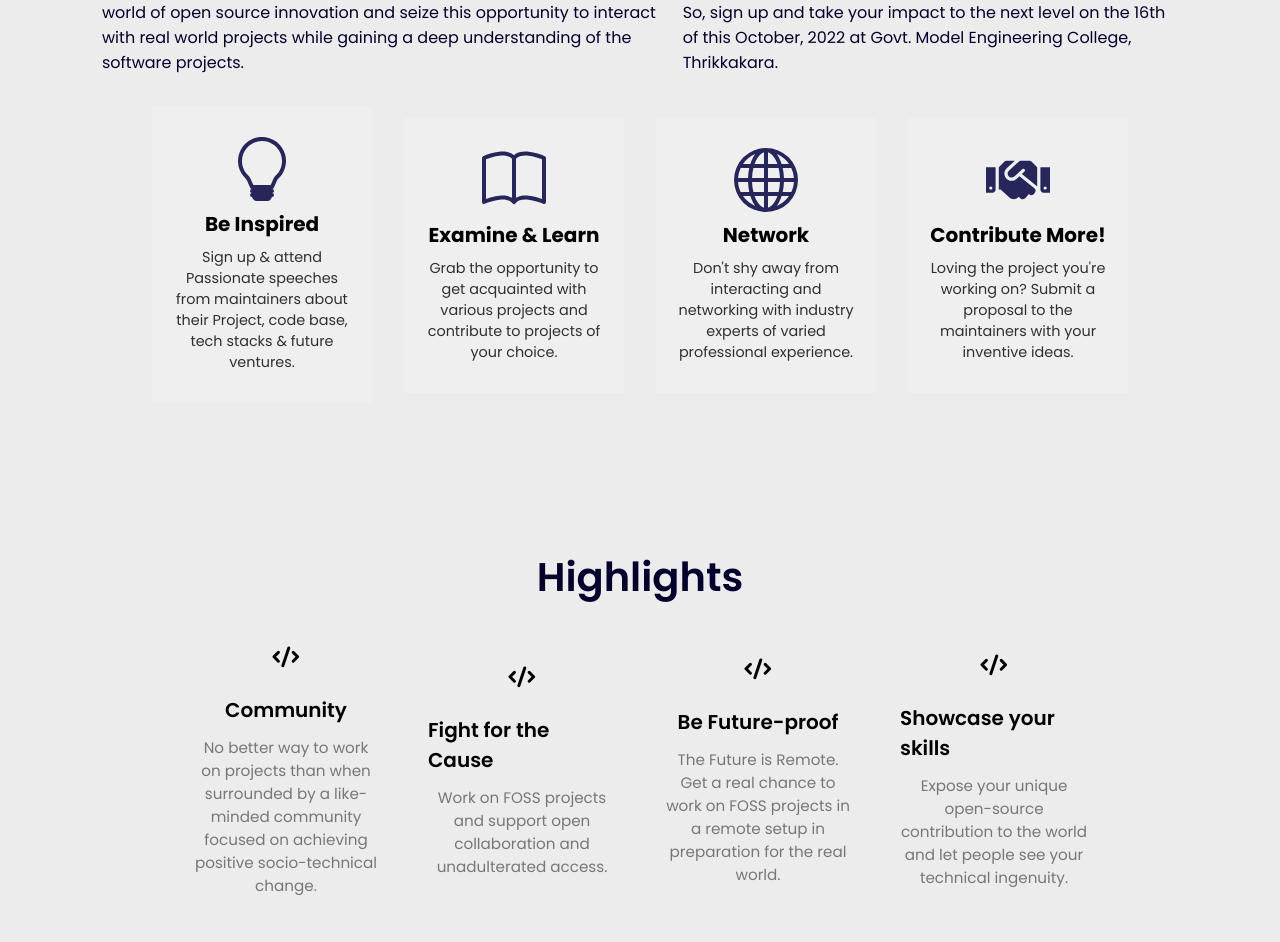
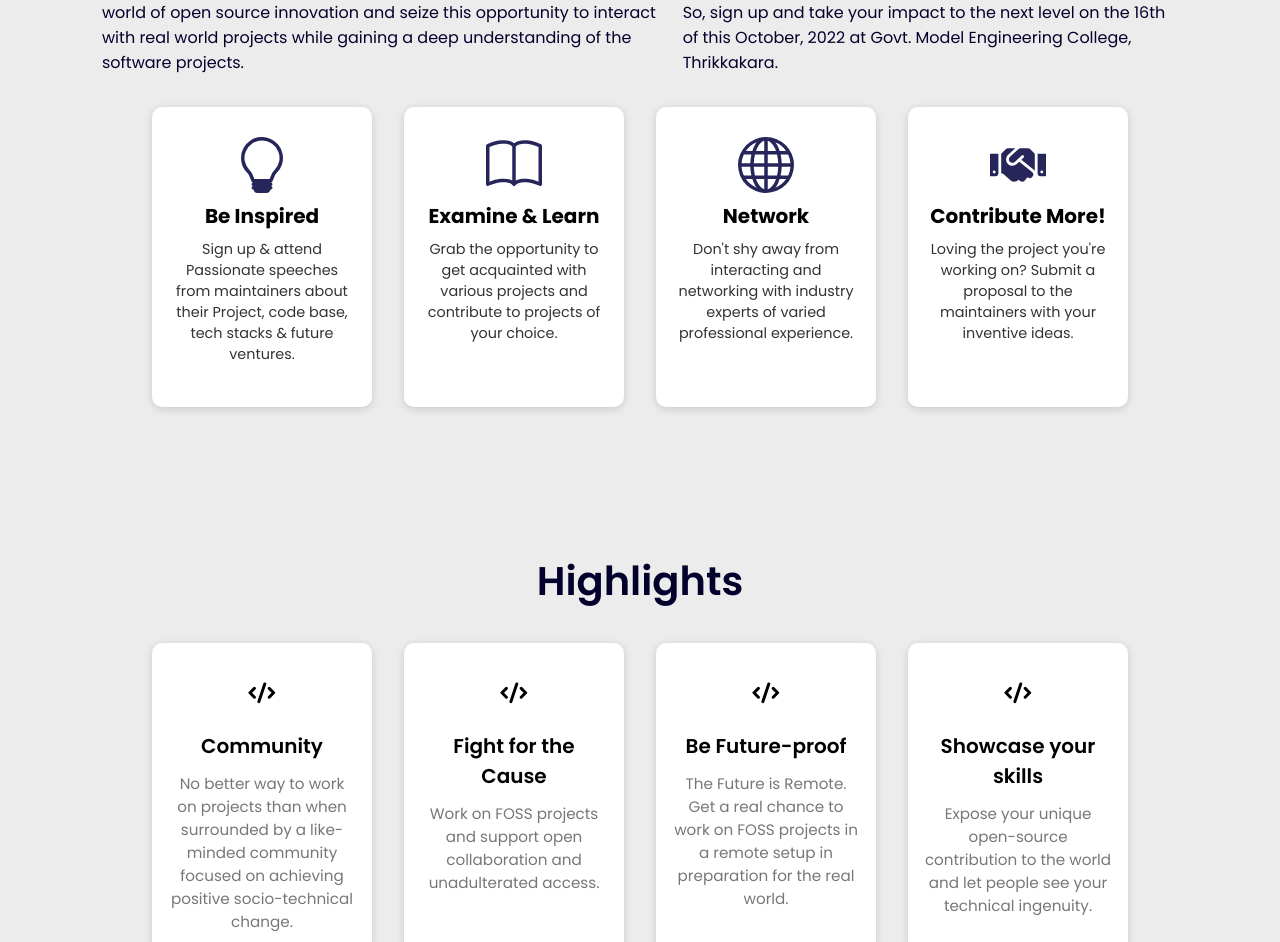
Before and after one commit to Excel2022Web/devsprint, a React (Create React App) app: page / in a window 1280 px wide. Shown: the part 1010-1952 px from the top of the page. Built offline with nearby package versions, Linux system fonts and the light colour scheme.

Commit message:
Style changes

```diff
--- a/src/components/About/About.css
+++ b/src/components/About/About.css
@@ -1,6 +1,5 @@
 .about {
   padding: 3.5rem 2rem;
-  min-height: 75vh;
   display: flex;
   flex-direction: column;
   align-items: flex-start;
--- a/src/components/About/AboutCard/AboutCard.css
+++ b/src/components/About/AboutCard/AboutCard.css
@@ -1,13 +1,16 @@
 .aboutCard {
 
   width: 220px;
+  min-height: 300px;
   padding: 30px 20px;
   display: flex;
   flex-direction: column;
   gap: 0.5rem;
-  background-color: #efefef;
+  background-color: #fff;
   cursor: pointer;
   transition: all 0.3s ease;
+  border-radius: 10px;
+  box-shadow: 0px 2px 9px rgb(0 0 0 / 15%);
 }
 .aboutCard:hover {
   background: #27265b;
@@ -16,7 +19,7 @@
 }
 
 .aboutcard_icon {
-  font-size: 4rem;
+  font-size: 3.5rem;
   color: #27265b;
   transition: all 0.3s ease;
   display: flex;
--- a/src/components/Highlights/Highlights.css
+++ b/src/components/Highlights/Highlights.css
@@ -1,9 +1,9 @@
 .highlights {
-    min-height: 75vh;
     display: flex;
     flex-direction: column;
     align-items: center;
     padding: 3.5rem 2rem;
+    gap: 2rem;
 }
 
 .highlights-heading {
@@ -38,7 +38,7 @@
     display: flex;
     align-items: center;
     justify-content: center;
-    gap: 1rem;
+    gap: 2rem;
     flex-wrap: wrap;
 }
 
--- a/src/components/Highlights/HighlightsCard/HighlightsCard.css
+++ b/src/components/Highlights/HighlightsCard/HighlightsCard.css
@@ -1,10 +1,14 @@
 .highlightsCard {
     width: 220px;
+    min-height: 310px;
     padding: 1rem;
     display: flex;
     flex-direction: column;
     align-items: center;
-    justify-content: center;
+    justify-content: flex-start;
+    background-color: #fff;
+    border-radius: 10px;
+    box-shadow: 0px 2px 9px rgb(0 0 0 / 15%);
 }
 
 .highlightsCard-icon {
@@ -23,6 +27,7 @@
     font-weight: 600;
     color: #000;
     padding-bottom: 0.7rem;
+    text-align: center;
 }
 
 .highlightsCard-desc {
--- a/src/components/Partners/Partners.css
+++ b/src/components/Partners/Partners.css
@@ -15,6 +15,12 @@
   font-weight: 600;
   color: var(--primary-color);
   font-family: var(--primary-font);
+}
+
+@media only screen and (max-width: 576px) {
+  .section_title {
+    font-size: 2rem;
+  }
 }
 
 .partner_card_container {
@@ -70,10 +76,3 @@
   font-size: 0.8rem;
   font-weight: 500;
 }
-
-
-@media only screen and (max-width: 600) {
-  .section_title {
-    font-size: 1.85rem;
-  }
-}
```
